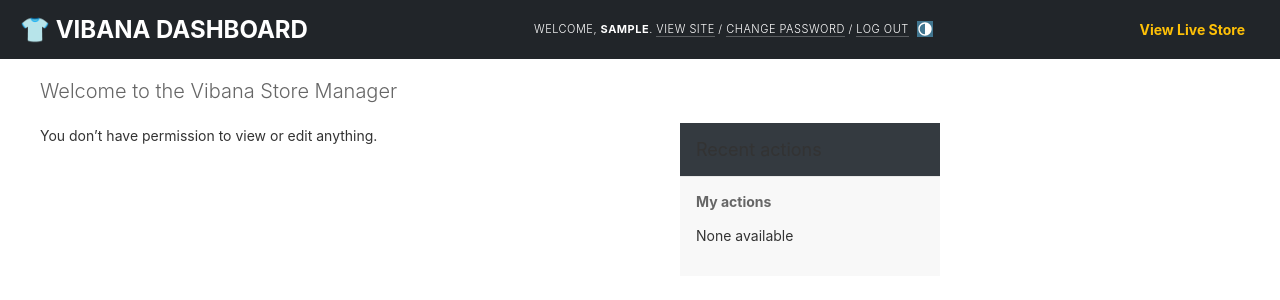
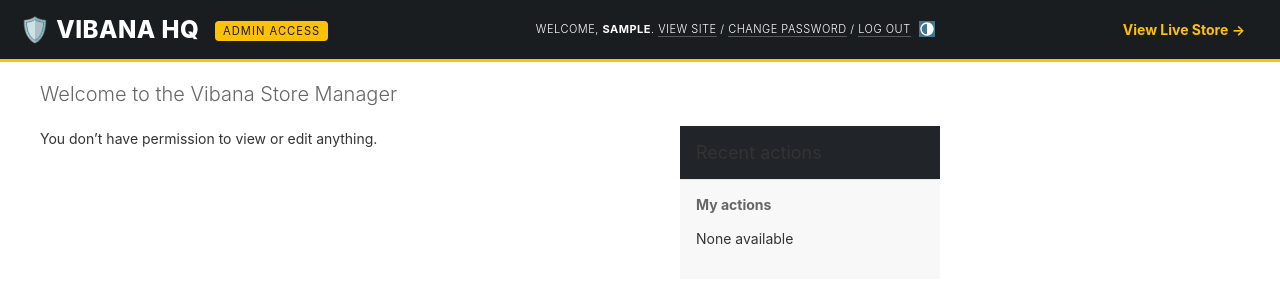
Before and after one commit to aaditya-banerjee/Vibanav01, a Django app: page /admin/ in a window 1280 px wide. Shown: the top 300 px of the page. Run offline with Django 4.2, Linux system fonts and the light colour scheme; the visitor is signed in with stand-in values (Sample User, id 1); data comes from the database, SQL or seed files in the repository; data that the repository does not hold is empty.

Commit message:
UI Polish for Admin portal

```diff
--- a/dashboard/templates/admin/base_site.html
+++ b/dashboard/templates/admin/base_site.html
@@ -1,34 +1,37 @@
 {% extends "admin/base.html" %}
 
-{% block title %}{{ title }} | Vibana Dashboard{% endblock %}
+{% block title %}{{ title }} | Vibana HQ{% endblock %}
 
 {% block extrastyle %}
 <style>
-    /* Override Django's default dark blue with Vibana's dark theme */
+    /* Override Django's default with a 'Mission Control' vibe */
     #header {
-        background: #212529 !important; /* Matches Bootstrap bg-dark */
+        background: #1a1d20 !important; /* Extra dark for admin */
+        border-bottom: 3px solid #ffc107 !important; /* Admin yellow accent line */
         color: #ffffff;
         padding: 15px 20px;
     }
     #branding h1 {
         color: #ffffff;
-        font-weight: bold;
+        font-weight: 800;
         font-size: 1.5rem;
         margin: 0;
+        letter-spacing: 0.5px;
     }
     #branding h1 a:link, #branding h1 a:visited {
         color: #ffffff;
+        text-decoration: none;
     }
-    /* Style the standard module headers to match */
     div.breadcrumbs {
-        background: #343a40 !important;
+        background: #212529 !important;
         color: #f8f9fa;
+        border-bottom: 1px solid #343a40;
     }
     div.breadcrumbs a {
-        color: #17a2b8 !important; /* Bootstrap text-info */
+        color: #ffc107 !important; /* Match the gold accent */
     }
     .module h2, .module caption, .inline-group h2 {
-        background: #343a40 !important; /* Match Bootstrap bg-dark */
+        background: #212529 !important;
     }
     div.breadcrumbs a:hover {
         color: #ffffff !important;
@@ -37,9 +40,14 @@
 {% endblock %}
 
 {% block branding %}
-<h1 id="site-name"><a href="{% url 'admin:index' %}">👕 VIBANA DASHBOARD</a></h1>
+<h1 id="site-name">
+    <a href="{% url 'admin:index' %}">
+        🛡️ VIBANA HQ
+        <span style="font-size: 0.7rem; font-weight: normal; color: #1a1d20; background-color: #ffc107; margin-left: 10px; vertical-align: middle; padding: 3px 8px; border-radius: 4px; text-transform: uppercase; letter-spacing: 1px;">Admin Access</span>
+    </a>
+</h1>
 {% endblock %}
 
 {% block nav-global %}
-<a href="{% url 'store:catalog' %}" style="color: #ffc107; font-weight: bold; margin-right: 15px;">View Live Store</a>
+<a href="{% url 'store:catalog' %}" style="color: #ffc107; font-weight: bold; margin-right: 15px; text-decoration: none;">View Live Store &rarr;</a>
 {% endblock %}
```
